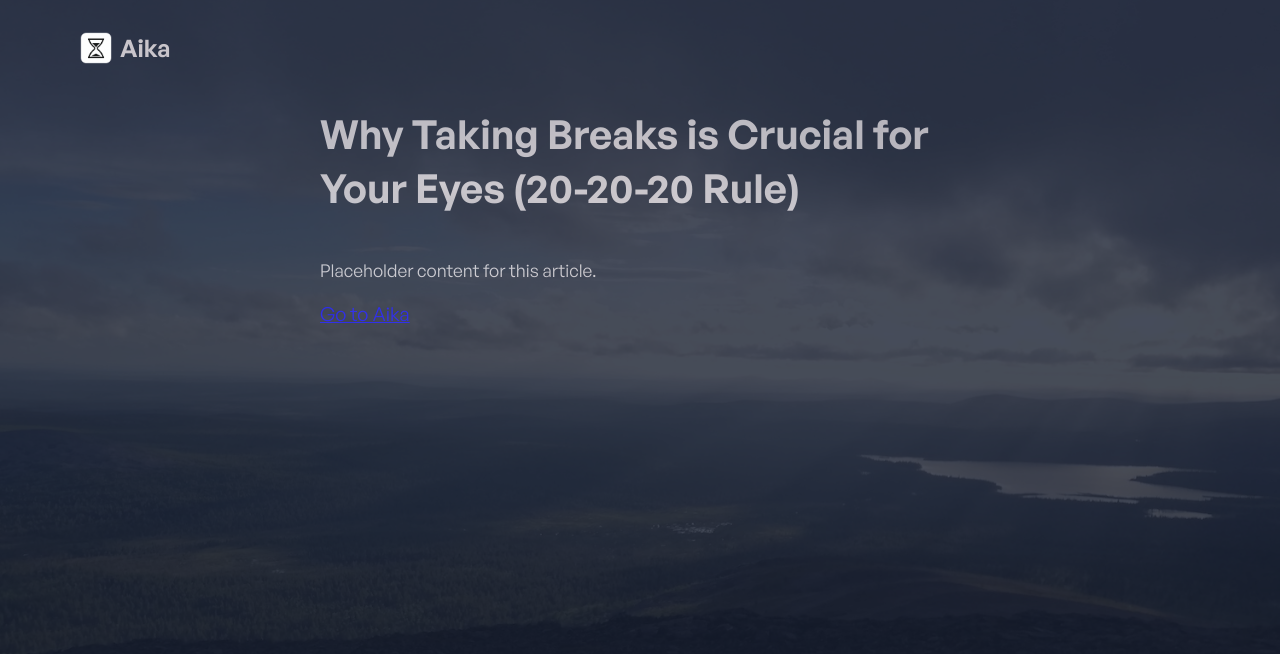
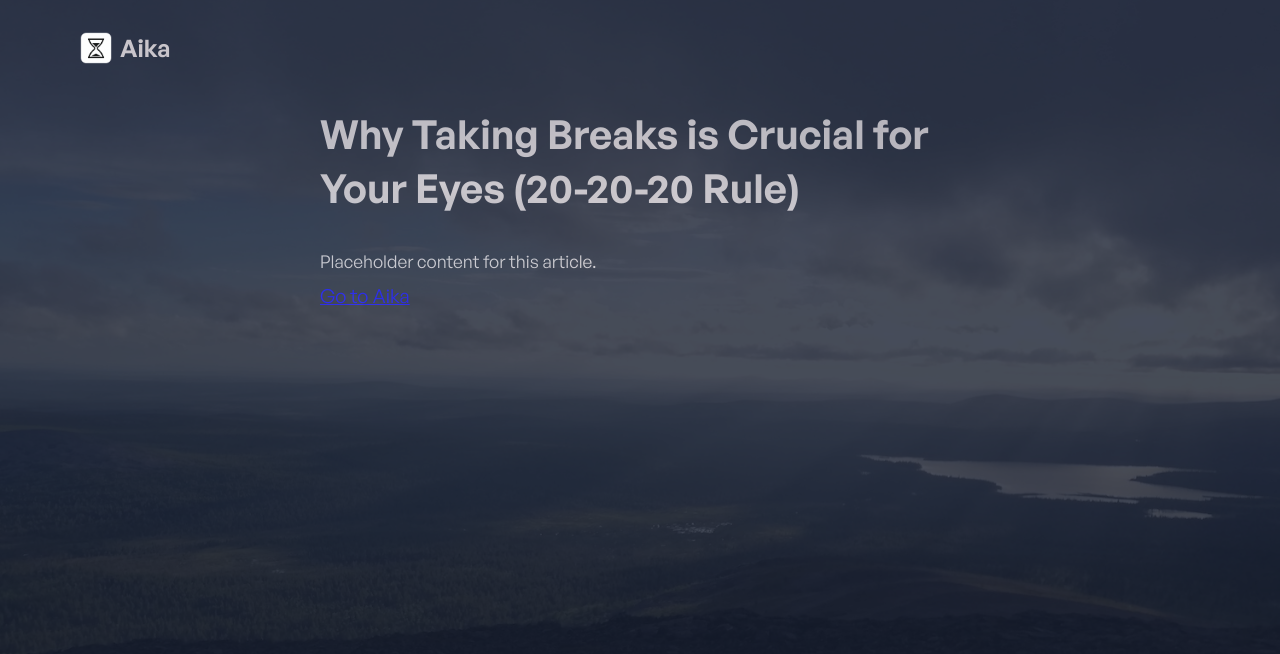
Before and after one commit to sund4e/timer, a Next.js app: page /articles/20-20-20-rule in a window 1280 px wide. Shown: the top 654 px of the page. Built offline with nearby package versions, Linux system fonts and the light colour scheme; no server answers.

Commit message:
Edit spacing

```diff
--- a/components/ArticlePage/ArticlePage.tsx
+++ b/components/ArticlePage/ArticlePage.tsx
@@ -13,14 +13,23 @@ const ContentContainer = styled.div`
   h2 {
     font-size: 2rem;
     margin-top: 2rem;
-    margin-bottom: 1rem;
+    margin-bottom: 2rem;
   }
 
-  p,
+  h3 {
+    margin-top: 1.5rem;
+    margin-bottom: 0.5rem;
+  }
+
+  p {
+    font-size: 1.1rem;
+    line-height: 1.6;
+    margin: 0.5rem 0;
+  }
+
   li {
     font-size: 1.1rem;
     line-height: 1.6;
-    margin-bottom: 1rem;
   }
 
   ul,
@@ -28,6 +37,7 @@ const ContentContainer = styled.div`
     list-style-position: inside;
     padding-left: 1rem;
     margin-bottom: 1rem;
+    margin: 0;
   }
 
   strong {
--- a/data/articles.tsx
+++ b/data/articles.tsx
@@ -32,33 +32,25 @@ export const articles: Article[] = [
         </p>
 
         <h2>Why the Pomodoro Technique Works (Backed by Psychology)</h2>
-        <p>
-          <strong>1. It reduces procrastination</strong>
-        </p>
+        <h3>1. It reduces procrastination</h3>
         <p>
           Committing to just 25 minutes feels much easier than “I need to write
           this whole paper” or “I have to finish this project.” It&apos;s a way
           to trick your brain into starting.
         </p>
-        <p>
-          <strong>2. It matches your brain’s natural focus rhythms</strong>
-        </p>
+        <h3>2. It matches your brain’s natural focus rhythms</h3>
         <p>
           Studies suggest that our brain can only focus deeply for short bursts
           — often around 20–30 minutes at a time. Pomodoro sessions work with
           this rhythm.
         </p>
-        <p>
-          <strong>3. It builds momentum</strong>
-        </p>
+        <h3>3. It builds momentum</h3>
         <p>
           Every completed Pomodoro feels like a small win. That sense of
           progress fuels motivation, especially when you&apos;re tired or
           overwhelmed.
         </p>
-        <p>
-          <strong>4. It helps manage ADHD and executive dysfunction</strong>
-        </p>
+        <h3>4. It helps manage ADHD and executive dysfunction</h3>
         <p>
           People with ADHD often struggle with task initiation, attention
           switching, and time blindness. Pomodoro offers:
--- a/pages/articles.tsx
+++ b/pages/articles.tsx
@@ -24,6 +24,7 @@ const PostItemContainer = styled.li`
   padding: 1rem;
   border-radius: ${({ theme }) => theme.radius}rem;
   transition: border-color 0.2s ease-in-out;
+
   &:hover {
     border-color: white;
     h3,
```
